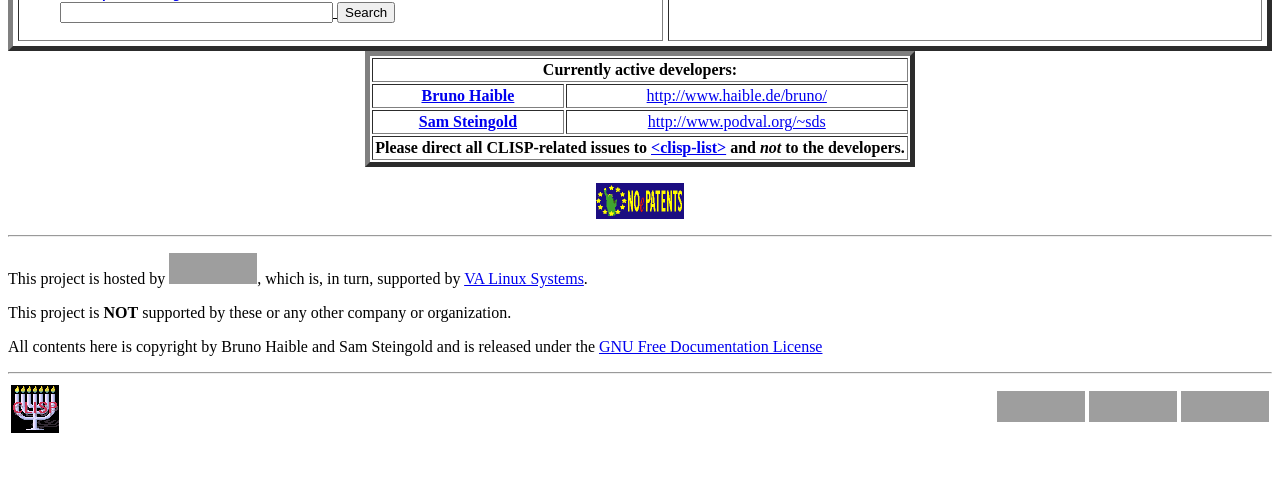
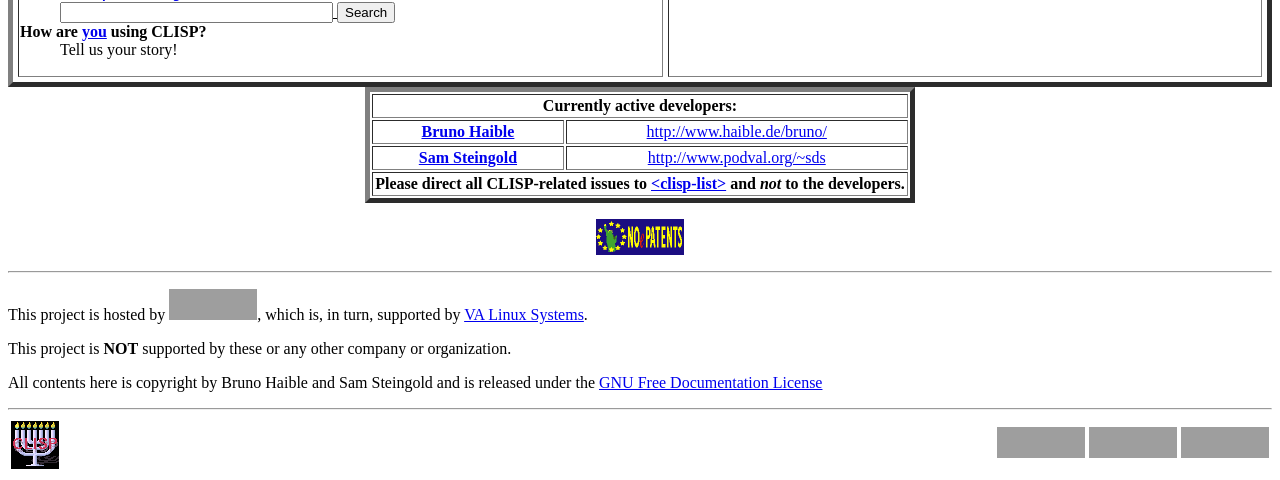
Before and after one commit to gnu-mirror-unofficial/clisp, a PHP site: page / in a window 1280 px wide. Shown: the part 1228-1708 px from the top of the page. Before the commit the page ends 1661 px from the top, so only its background shows below. Run offline with PHP 8.4, Linux system fonts and the light colour scheme; grey boxes are pictures that could not be loaded.

Commit message:
http://sourceforge.net/survey/survey.php?group_id=1355&survey_id=12508

```diff
--- a/index.php
+++ b/index.php
@@ -120,6 +120,8 @@
    <input type="submit" name="sa" value="Search"/>
    <input type="hidden" name="sitesearch" value="clisp.cons.org"/>
    </ins></form></dd>
+ <dt><strong>How are <a href="http://sourceforge.net/survey/survey.php?group_id=1355&survey_id=12508">you</a> using CLISP?</strong></dt>
+  <dd>Tell us your story!</dd>
  </dl>
 </td>
 <td><strong>Related <a href="http://sourceforge.net">SourceForge</a>
```
